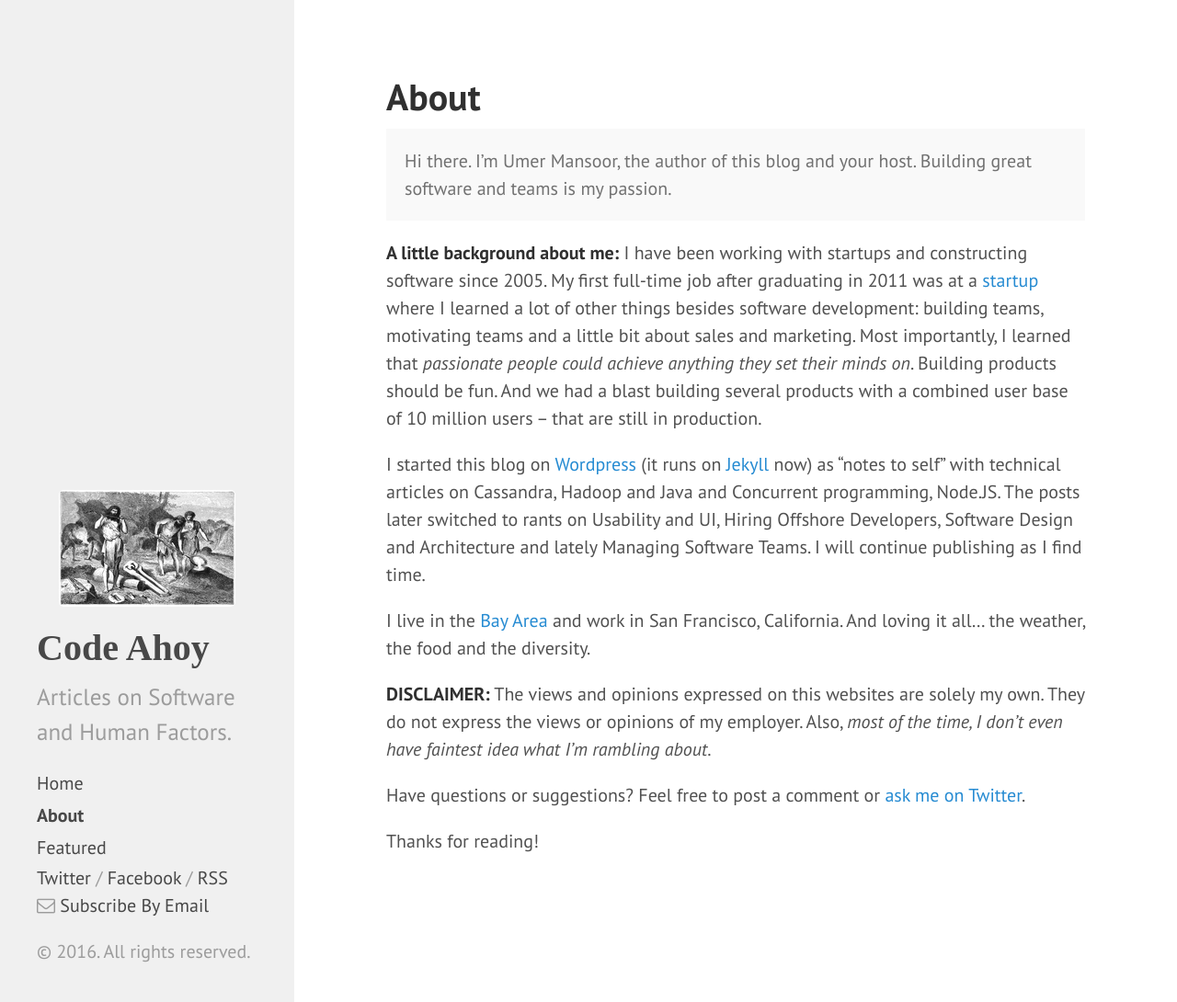
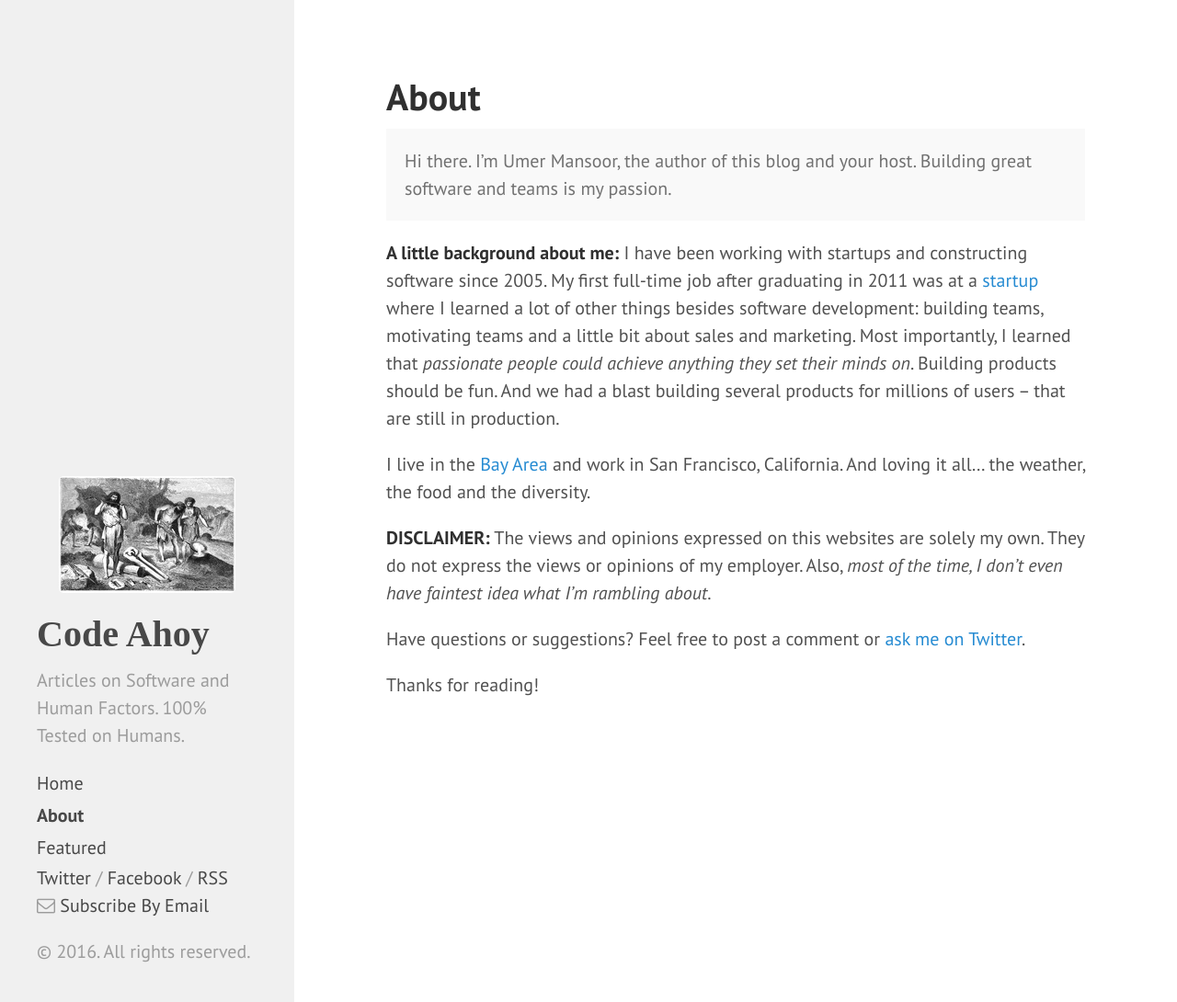
Before and after one commit to talk2viren/umermansoor.github.io, a Jekyll site: the page built from about.md, in a window 1280 px wide and 1090 px high. Shown: the whole window at 92% size. Built offline with Jekyll 4.4.1, drawn with Linux system fonts in a browser that asks for light colours; nearby versions of some CDN libraries.

Commit message:
Changes to layout and updated tag line

```diff
--- a/_config.yml
+++ b/_config.yml
@@ -8,7 +8,7 @@ permalink:        pretty
 
 # Setup
 title:            Code Ahoy
-tagline:          ''
+tagline:          'Articles on Software and Human Factors. 100% Tested on Humans.'
 description:      'Articles on Software and Human Factors. 100% Tested on Humans.'
 url:              http://codeahoy.com
 baseurl:          /
@@ -25,7 +25,7 @@ author:
   url:            https://twitter.com/codeahoy
 
 name: Code Ahoy
-description: Articles on Software and Human Factors.
+description: Articles on Software and Human Factors. 100% Tested on Humans.
 url: http://codeahoy.com
 
 
--- a/about.md
+++ b/about.md
@@ -8,9 +8,7 @@ title: About
 Hi there. I’m Umer Mansoor, the author of this blog and your host. Building great software and teams is my passion.
 </p>
 
-**A little background about me:** I have been working with startups and constructing software since 2005. My first full-time job after graduating in 2011 was at a [startup](http://www.starscriber.com) where I learned a lot of other things besides software development: building teams, motivating teams and a little bit about sales and marketing. Most importantly, I learned that *passionate people could achieve anything they set their minds on*. Building products should be fun. And we had a blast building several products with a combined user base of 10 million users – that are still in production.
-
-I started this blog on [Wordpress](https://10kloc.wordpress.com/) (it runs on [Jekyll](https://jekyllrb.com/) now) as “notes to self” with technical articles on Cassandra, Hadoop and Java and Concurrent programming, Node.JS. The posts later switched to rants on Usability and UI, Hiring Offshore Developers, Software Design and Architecture and lately Managing Software Teams. I will continue publishing as I find time.
+**A little background about me:** I have been working with startups and constructing software since 2005. My first full-time job after graduating in 2011 was at a [startup](http://www.starscriber.com) where I learned a lot of other things besides software development: building teams, motivating teams and a little bit about sales and marketing. Most importantly, I learned that *passionate people could achieve anything they set their minds on*. Building products should be fun. And we had a blast building several products for millions of users – that are still in production.
 
 I live in the [Bay Area](https://en.wikipedia.org/wiki/Alameda,_California) and work in San Francisco, California. And loving it all… the weather, the food and the diversity.
 
--- a/public/css/poole.css
+++ b/public/css/poole.css
@@ -259,7 +259,7 @@ tbody tr:nth-child(odd) th {
  */
 
 .lead {
-  font-size: 1.25rem;
+  font-size: 1.00rem;
   font-weight: 300;
 }
 
```
Also changed, not shown: _posts/2016-05-06-good-abstractions-have-fewer-leaks.md (+4 -2 lines).
